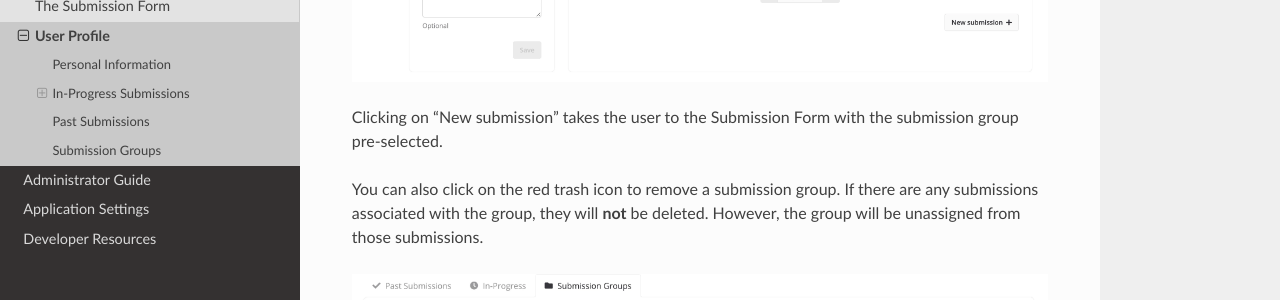
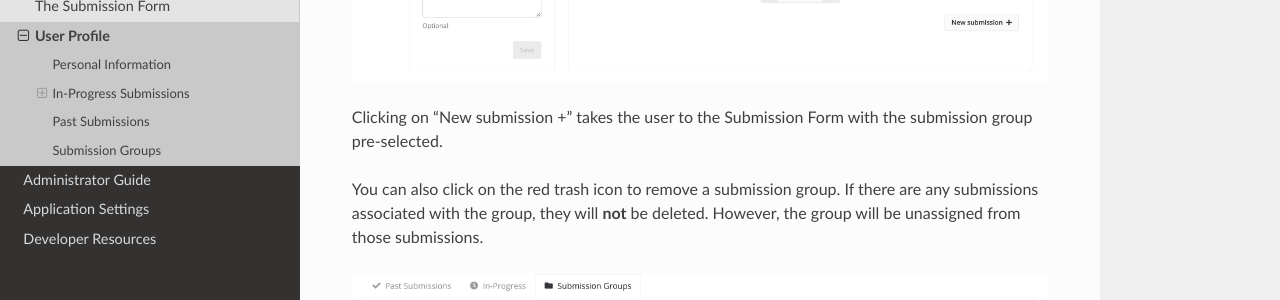
Before and after one commit to NationalCentreTruthReconciliation/Secure-Record-Transfer, a Sphinx documentation site: the page built from docs/application_overview/user-profile.rst, in a window 1280 px wide and 900 px high, scrolled down 5676 px. Shown: the part 236-536 px from the top of the window. Built offline with Sphinx 7.4.7 and the Read the Docs theme 3.1.0, drawn with Linux system fonts in a browser that asks for light colours.

```diff
--- a/docs/application_overview/user-profile.rst
+++ b/docs/application_overview/user-profile.rst
@@ -124,7 +124,7 @@ This will take the user to a page where they can modify the group name and group
 .. image:: images/submission_group_details.webp
     :alt: Submission group details
 
-Clicking on "New submission" takes the user to the Submission Form with the
+Clicking on "New submission +" takes the user to the Submission Form with the
 submission group pre-selected.
 
 You can also click on the red trash icon to remove a submission group. If there are any submissions associated with the group, they will **not** be deleted. However, the group will be unassigned from those submissions.
```
